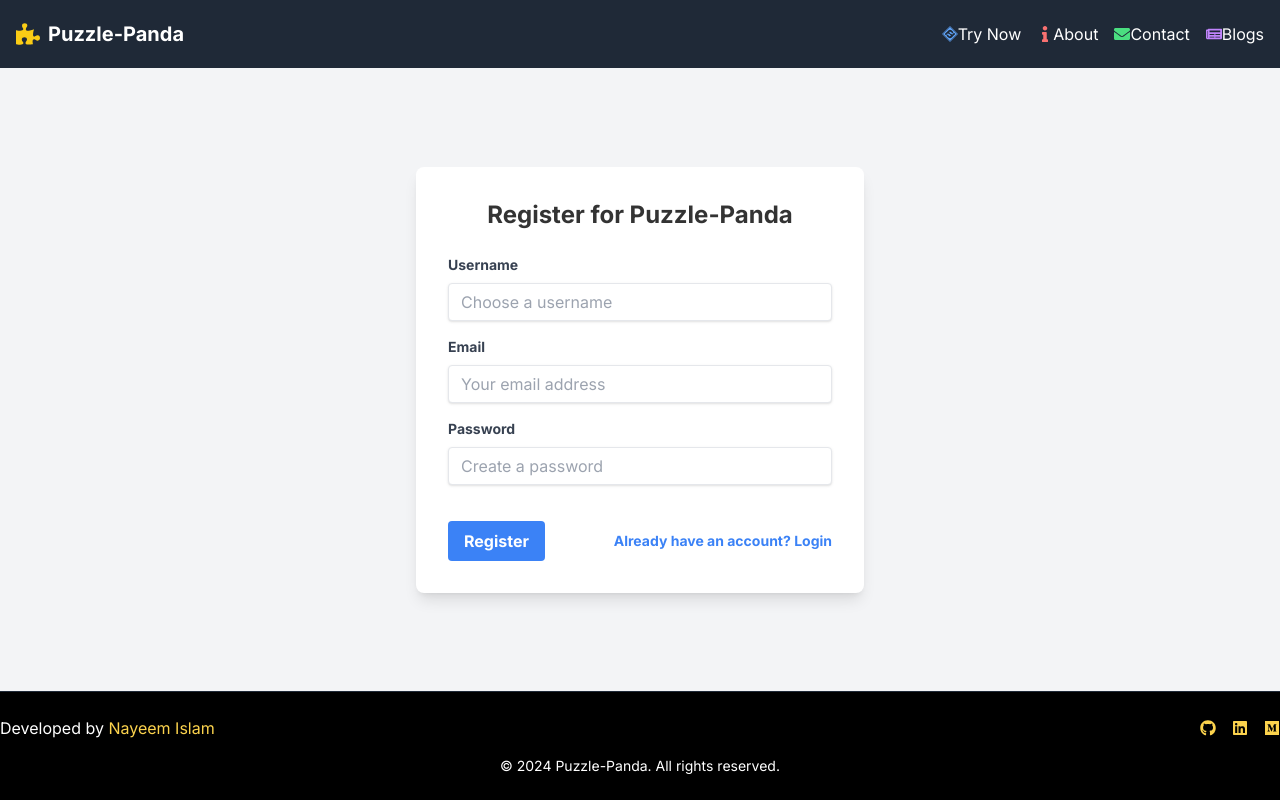
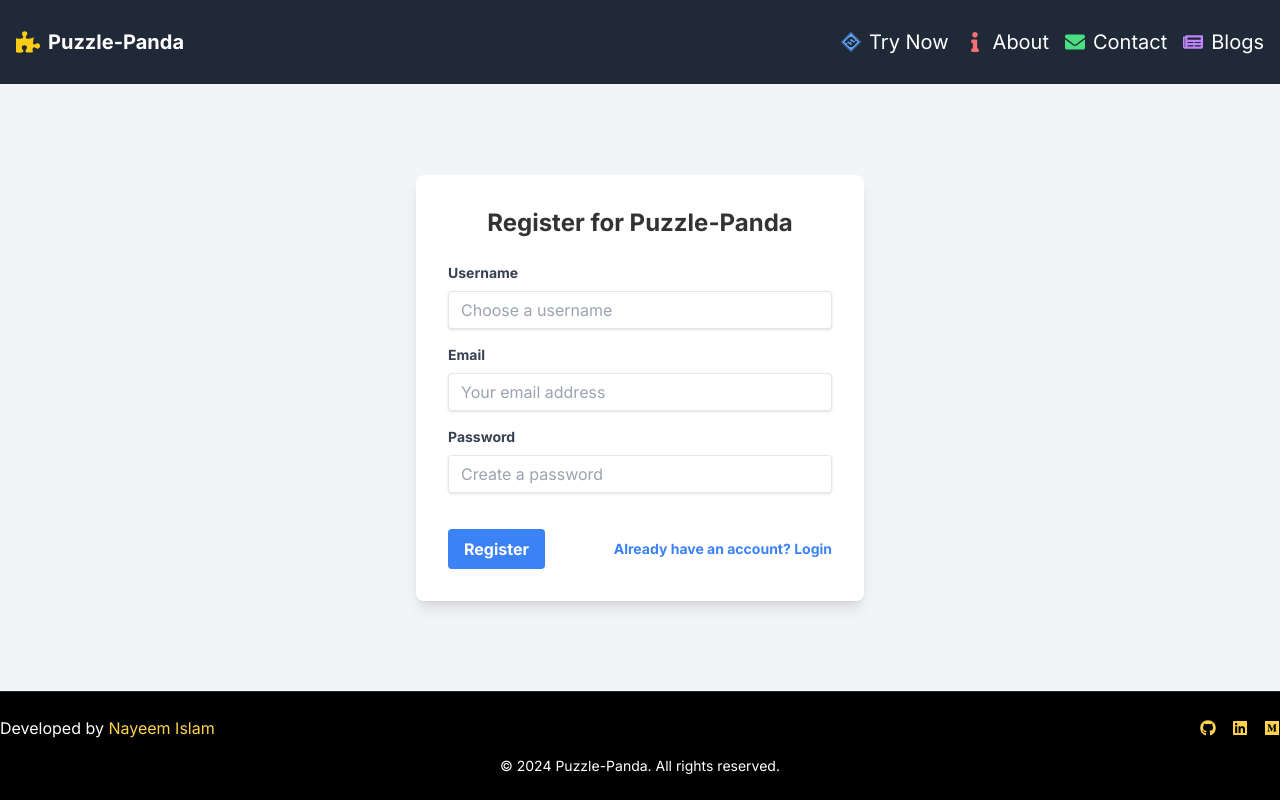
Before and after one commit to NoManNayeem/PuzzlePanda-NextJS, a Next.js app: page /register in a window 1280 px wide. Built offline with nearby package versions, Linux system fonts and the light colour scheme.

Commit message:
Modified Landning page NavBar

```diff
--- /dev/null
+++ b/src/app/homepageComponents/NavLink.js
@@ -0,0 +1,15 @@
+'use client'
+
+
+import Link from 'next/link';
+
+function NavLink({ href, icon, children, closeMenu }) {
+  return (
+    <Link href={href} className="hover:text-gray-300 hover:scale-110 transition duration-300 flex items-center text-white justify-center text-xl py-2" onClick={closeMenu}>
+      {icon}
+      <span className="ml-2">{children}</span>
+    </Link>
+  );
+}
+
+export default NavLink;
--- a/src/app/homepageComponents/header.js
+++ b/src/app/homepageComponents/header.js
@@ -1,38 +1,59 @@
 'use client'
 
-// Header component
+import React, { useState, useEffect } from 'react';
 import Link from 'next/link';
-import { FaPuzzlePiece, FaFantasyFlightGames, FaEnvelope, FaNewspaper,FaInfo } from 'react-icons/fa';
+import { FaPuzzlePiece, FaFantasyFlightGames, FaEnvelope, FaNewspaper, FaInfo, FaBars, FaTimes } from 'react-icons/fa';
+import NavLink from './NavLink'; // Assume NavLink is now in its own file
 
-
-
+const navItems = [
+  { href: '/try-now', icon: FaFantasyFlightGames, label: 'Try Now', color: 'text-blue-400' },
+  { href: '/about', icon: FaInfo, label: 'About', color: 'text-red-400' },
+  { href: '/contact', icon: FaEnvelope, label: 'Contact', color: 'text-green-400' },
+  { href: '/blogs', icon: FaNewspaper, label: 'Blogs', color: 'text-purple-400' },
+];
 
 export default function Header() {
+  const [isOpen, setIsOpen] = useState(false);
+
+  const toggleMenu = () => setIsOpen(!isOpen);
+  const closeMenu = () => setIsOpen(false);
+
   return (
     <header className="bg-gray-800 text-white w-full shadow-md">
       <div className="container mx-auto px-4 py-5 flex justify-between items-center">
         <h1 className="text-lg md:text-xl font-bold flex items-center">
           <FaPuzzlePiece className="text-yellow-400 text-xl md:text-2xl mr-2" />
-          <Link href="/" className="hover:text-gray-300">
-            Puzzle-Panda
-          </Link>
+          <Link href="/" className="hover:text-gray-300">Puzzle-Panda</Link>
         </h1>
-        <nav className="text-sm md:text-base flex items-center space-x-4">
-          <NavLink href="/try-now" icon={<FaFantasyFlightGames className="text-blue-400" />}>Try Now</NavLink>
-          <NavLink href="/about" icon={<FaInfo className="text-red-400" />}>About</NavLink>
-          <NavLink href="/contact" icon={<FaEnvelope className="text-green-400" />}>Contact</NavLink>
-          <NavLink href="/blogs" icon={<FaNewspaper className="text-purple-400" />}>Blogs</NavLink>
+        <button aria-label="Toggle Menu" onClick={toggleMenu} className="text-white md:hidden">
+          {isOpen ? <FaTimes className="text-xl" /> : <FaBars className="text-xl" />}
+        </button>
+        {isOpen && (
+          <div className="fixed inset-0 bg-black bg-opacity-50 z-10" onClick={closeMenu} aria-modal="true"></div>
+        )}
+        <nav className={`fixed top-0 right-0 h-full w-3/4 bg-gray-900 transform ${isOpen ? 'translate-x-0' : 'translate-x-full'} transition-transform duration-300 ease-in-out z-20`}>
+          <button aria-label="Close Menu" onClick={closeMenu} className="absolute top-4 right-4 text-white text-2xl">
+            <FaTimes />
+          </button>
+          <div className="flex flex-col items-center space-y-1 mt-24">
+            {navItems.map(item => (
+              <React.Fragment key={item.label}>
+                <NavLink href={item.href} icon={React.createElement(item.icon, { className: item.color })} closeMenu={closeMenu}>
+                  {item.label}
+                </NavLink>
+                <div className="w-full border-b border-gray-700"></div>
+              </React.Fragment>
+            ))}
+          </div>
+        </nav>
+        <nav className="hidden md:flex items-center space-x-4">
+          {navItems.map(item => (
+            <NavLink key={item.label} href={item.href} icon={React.createElement(item.icon, { className: item.color })}>
+              {item.label}
+            </NavLink>
+          ))}
         </nav>
       </div>
     </header>
   );
 }
-
-function NavLink({ href, icon, children }) {
-  return (
-    <Link href={href} className="hover:text-gray-300 flex items-center">
-        {icon}
-        {children}
-    </Link>
-  );
-}
```
